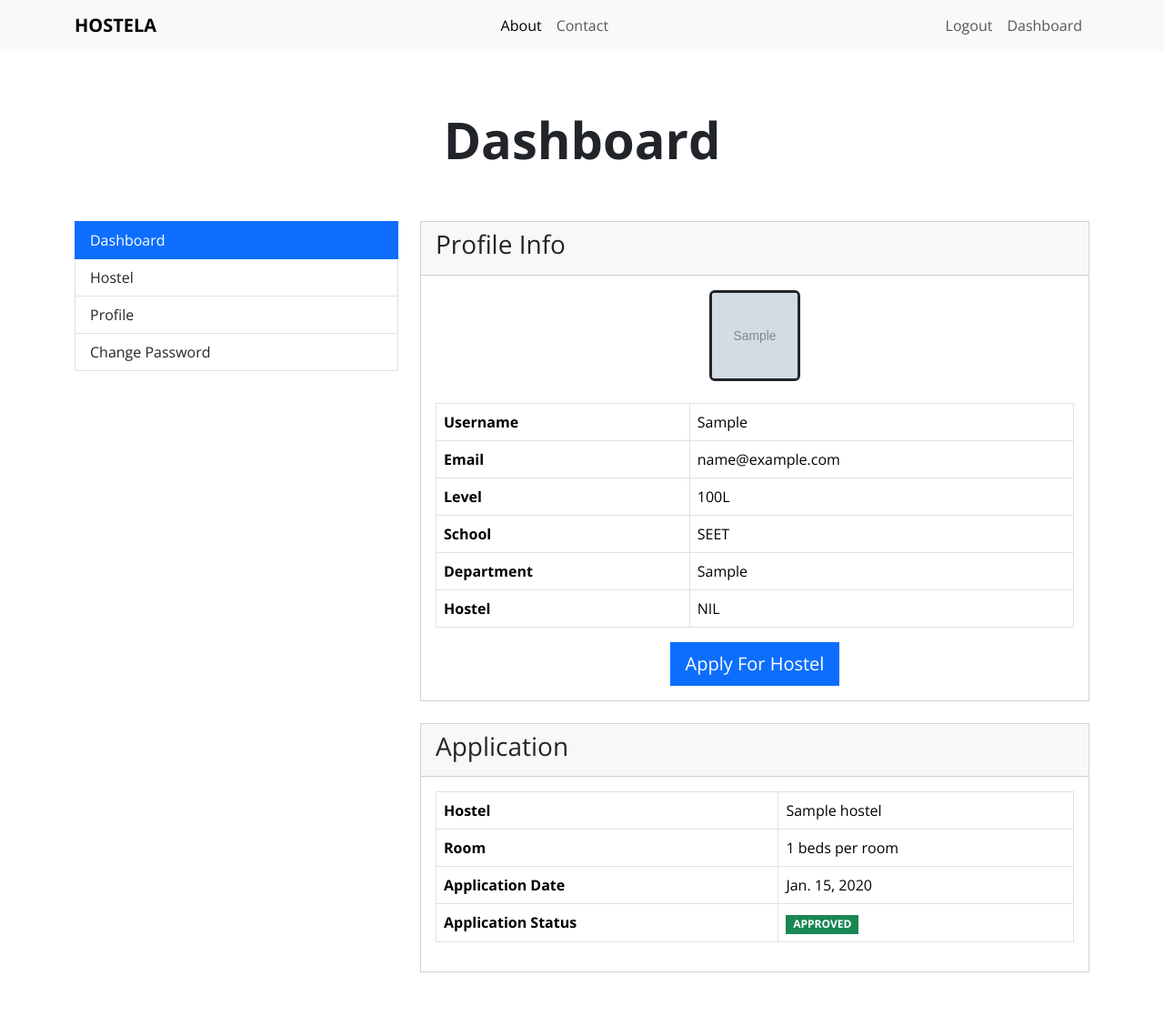
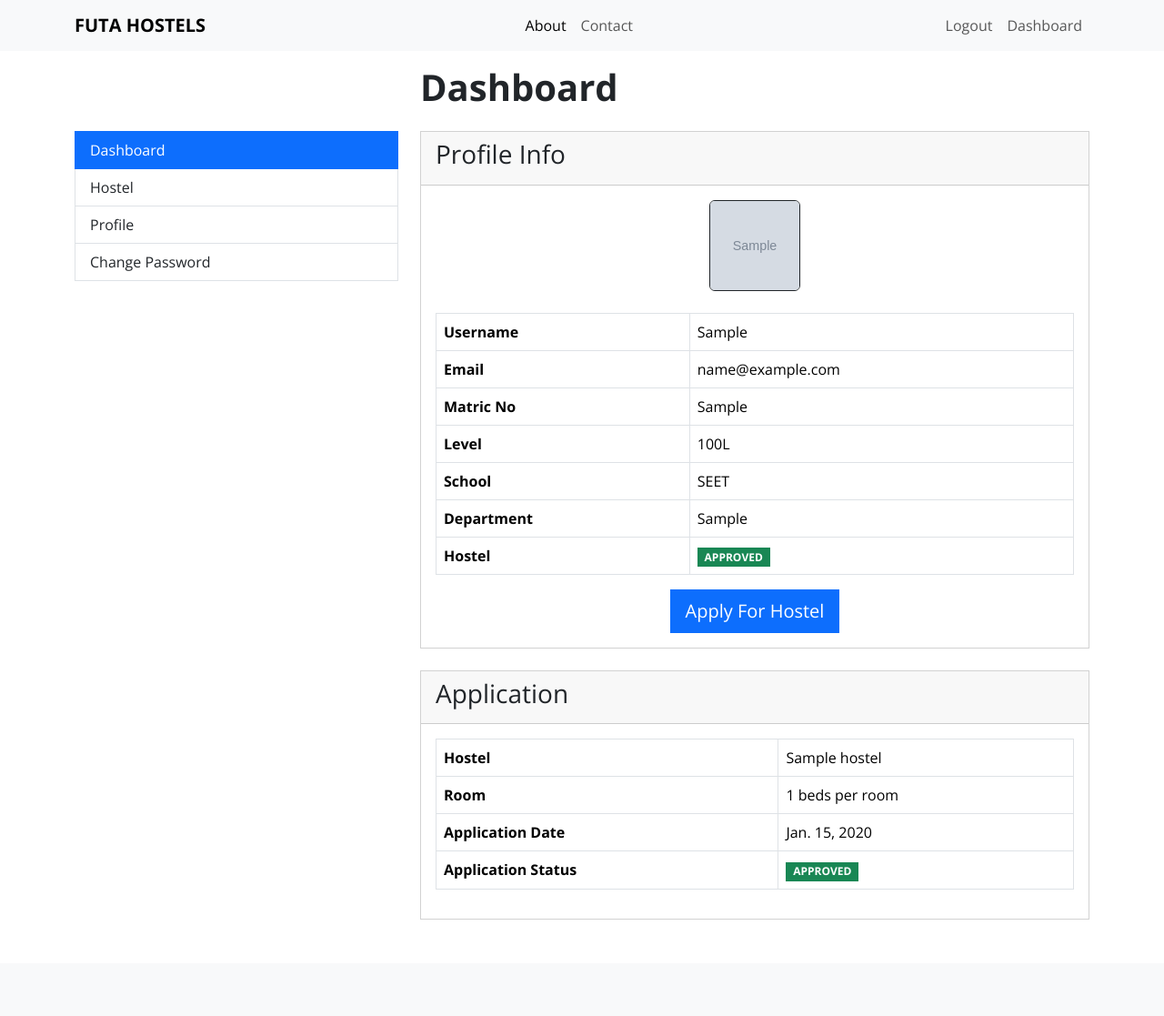
Before and after one commit to bodeokunfolami/futahostel, a Django app: page /dashboard/ in a window 1280 px wide. Shown: the whole page at 91% size. After the commit the page ends 1011 px from the top, so only its background shows below. Run offline with Django 4.2, Linux system fonts and the light colour scheme; a user stored in the database is signed in; tables that the repository leaves empty hold one stand-in row (values such as "Sample post"); grey boxes marked "Sample" are stand-in pictures; some libraries are stand-ins or nearby versions.

Commit message:
modified dashboard and changed header element

```diff
--- a/templates/base.html
+++ b/templates/base.html
@@ -5,7 +5,7 @@
     <meta charset="UTF-8" />
     <meta http-equiv="X-UA-Compatible" content="IE=edge" />
     <meta name="viewport" content="width=device-width, initial-scale=1.0" />
-    <title>Hostela | Find hostel accomodation</title>
+    <title>FUTA Hostels | Find hostel accomodation</title>
     <link
       href="https://cdn.jsdelivr.net/npm/bootstrap@5.3.0-alpha1/dist/css/bootstrap.min.css"
       rel="stylesheet"
@@ -31,7 +31,7 @@
             class="navbar-brand fw-bold text-uppercase"
             href="{% url 'home' %}"
           >
-            Hostela
+            FUTA Hostels
           </a>
           <button
             class="navbar-toggler"
@@ -84,12 +84,17 @@
       </nav>
     </header>
     <!-- prettier-ignore -->
-    <div class="col-md-6 offset-md-3 mt-3">
-      <div class="container">
+    <div class="container">
+      <div class="col-md-6 offset-md-3 mt-3">
         {% include 'inc/message.html' %}
       </div>
     </div>
 
     {% block content %} {% endblock content %}
+    <script
+      src="https://cdn.jsdelivr.net/npm/bootstrap@5.3.0-alpha1/dist/js/bootstrap.bundle.min.js"
+      integrity="sha384-w76AqPfDkMBDXo30jS1Sgez6pr3x5MlQ1ZAGC+nuZB+EYdgRZgiwxhTBTkF7CXvN"
+      crossorigin="anonymous"
+    ></script>
   </body>
 </html>
--- a/templates/users/dashboard.html
+++ b/templates/users/dashboard.html
@@ -3,12 +3,12 @@
 {% load crispy_forms_tags %}
 <!-- prettier-ignore -->
 {% block content %}
-<div class="header py-5">
-  <div class="container text-center">
-    <h1 class="display-4 fw-bold">Dashboard</h1>
+<div class="container mb-5">
+  <div class="row">
+    <div class="col-md-8 offset-md-4">
+      <h1 class="mb-4 fw-bold">Dashboard</h1>
+    </div>
   </div>
-</div>
-<div class="container mb-5">
   <div class="row">
     <div class="col-md-4">{% include 'inc/sidebar.html' %}</div>
     <div class="col-md-8">
@@ -22,7 +22,7 @@
               src="{{profile.profile_pic.url}}"
               width="100px"
               height="100px"
-              class="rounded border border-3 border-dark profile_pic"
+              class="rounded border border-dark profile_pic"
             />
           </div>
           <table class="table table-bordered">
@@ -35,6 +35,10 @@
               <td>{{request.user.email}}</td>
             </tr>
             {% if profile is not None %}
+            <tr>
+              <th>Matric No</th>
+              <td>{{profile.matric_no}}</td>
+            </tr>
             <tr>
               <th>Level</th>
               <td>{{profile.level}}L</td>
@@ -50,7 +54,15 @@
             {% endif %}
             <tr>
               <th>Hostel</th>
-              <td>NIL</td>
+              <td>
+                {% if application.status == 'P' %}
+                <span class="badge bg-info text-uppercase">pending</span>
+                {% elif application.status == 'A' %}
+                <span class="badge bg-success text-uppercase">approved</span>
+                {% else %}
+                <span class="badge bg-danger text-uppercase">not approved</span>
+                {% endif %}
+              </td>
             </tr>
           </table>
           <div class="text-center">
@@ -63,11 +75,22 @@
         </div>
       </div>
       {% if application %}
-      <div class="card">
-        <div class="card-header">
-          <h3>Application</h3>
+      <div class="card" id="hostelAppParent">
+        <div class="card-header accordion-header">
+          <button
+            class="accordion-button"
+            type="button"
+            data-bs-toggle="collapse"
+            data-bs-target="#hostelAppBody"
+          >
+            <h3>Application</h3>
+          </button>
         </div>
-        <div class="card-body">
+        <div
+          class="card-body accordion-collapse"
+          data-bs-parent="#hostelAppParent"
+          id="hostelAppBody"
+        >
           <table class="table table-bordered">
             <tr>
               <th>Hostel</th>
```
Also changed, not shown: templates/home.html (+4 -4 lines), templates/users/change_password.html (+5 -5 lines), templates/users/edit_profile.html (+5 -5 lines), templates/users/hostel_app.html (+5 -5 lines), templates/users/hostel_detail.html (+5 -5 lines).
